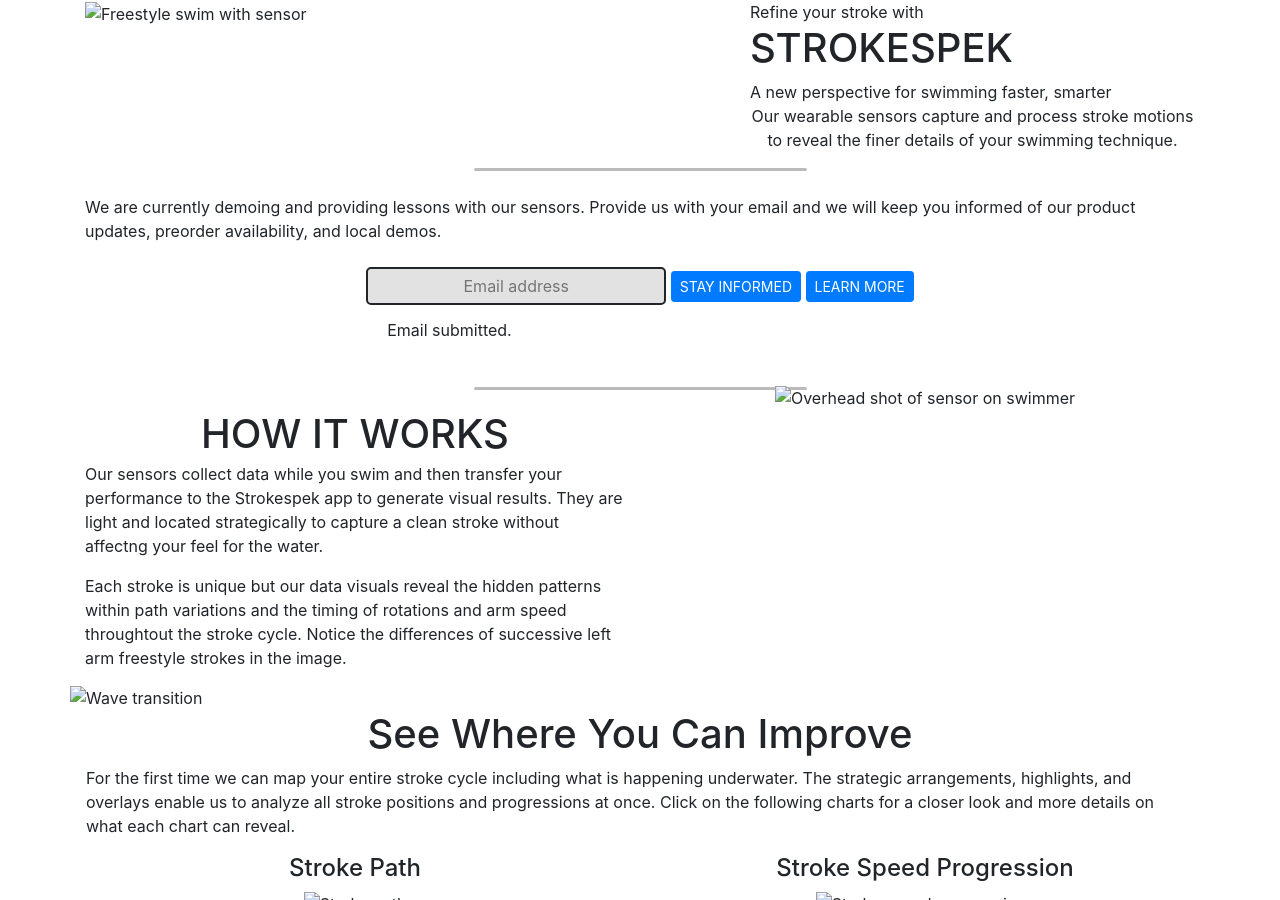
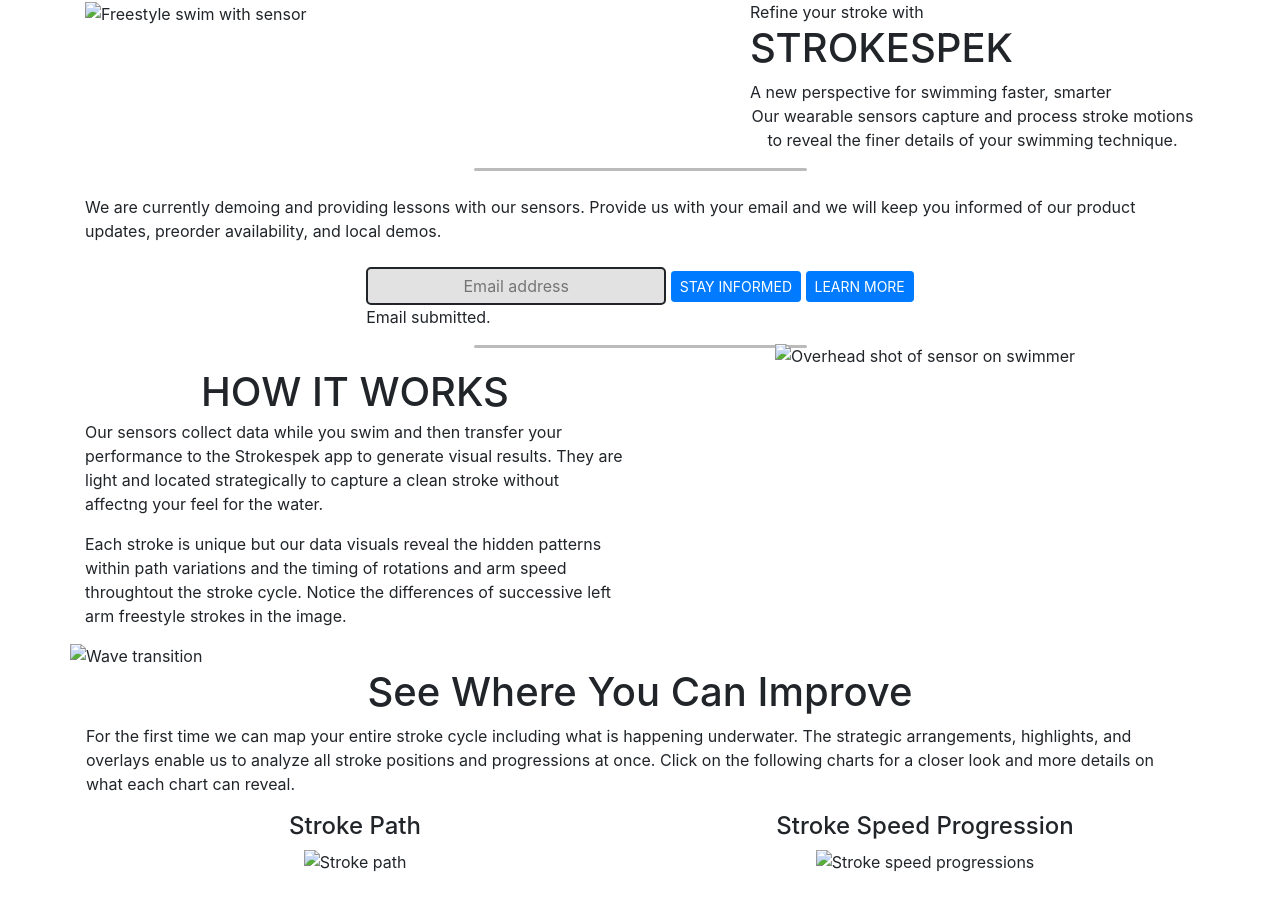
Before and after one commit to morphwear/strokespek, a Jekyll site: the page built from index.md, in a window 1280 px wide and 900 px high. Built offline with Jekyll 4.4.1, drawn with Linux system fonts in a browser that asks for light colours; nearby versions of some CDN libraries; some web fonts are replaced; library files that are not in the unit come from our copies; comment, search, counter and statistics services are not loaded.

Commit message:
Update home.html

```diff
--- a/_layouts/home.html
+++ b/_layouts/home.html
@@ -28,11 +28,11 @@
       <div class="col-md-12 cta text-left my-2">{{ site.data.home.intro.cta-text }}</div>
       <div class="mx-auto mt-3">
 	<form id="header-email-form" class="form text-uppercase">
-          <input type="email" id="email" name="email" placeholder="Email address" class="text-input btn" style="width: 300px; background-color: #e2e2e2; outline: auto;">
+          <input type="email" id="header-email" name="email" placeholder="Email address" class="text-input btn" style="width: 300px; background-color: #e2e2e2; outline: auto;">
           <button class="btn btn-primary btn-xl btn-sm text-uppercase" type="submit">{{ site.data.home.intro.btn }}</button>
 	  <a class="btn btn-primary btn-xl btn-sm text-uppercase js-scroll-trigger" href="#features">{{ site.data.home.intro.btn2 }}</a>
 	</form>
-	<div class="alert">{{ site.data.default.footer.form-alert }}</div>
+	<div class="header-alert">{{ site.data.default.footer.form-alert }}</div>
       </div>
     </div>
     <hr style="border-top: 3px solid #bbb; border-radius: 5px; width: 30%">
```
